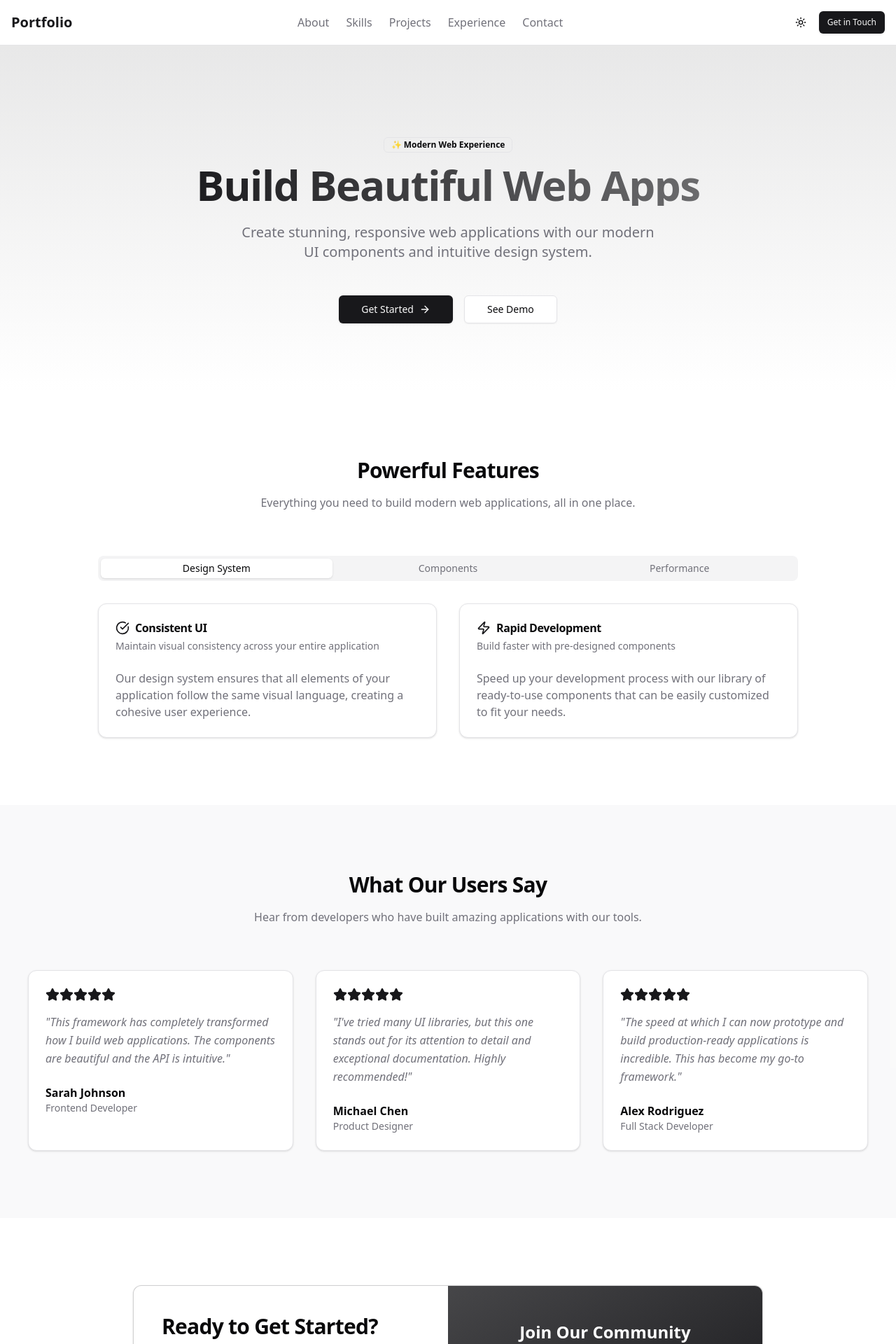
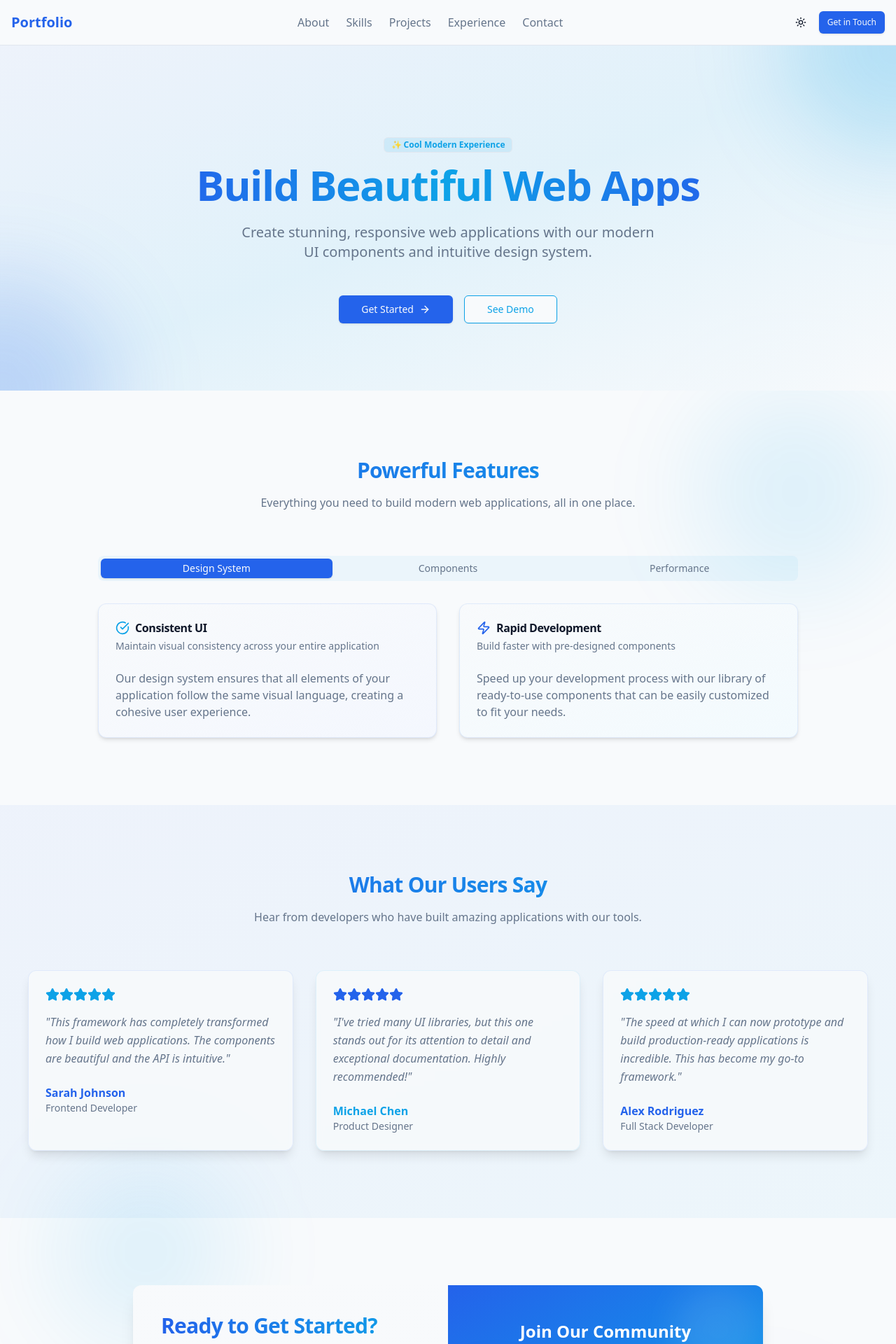
Before and after one commit to magnolia-AI/hi-gTqtu, a Next.js app: page / in a window 1280 px wide. Shown: the top 1920 px of the page at 70% size. Built offline with nearby package versions, Linux system fonts and the light colour scheme.

Commit message:
Update files after message

```diff
--- a/app/globals.css
+++ b/app/globals.css
@@ -13,48 +13,48 @@
 
 @layer base {
   :root {
-    --background: 0 0% 100%;
-    --foreground: 240 10% 3.9%;
+    --background: 210 40% 98%;
+    --foreground: 222 47% 11%;
     --card: 0 0% 100%;
-    --card-foreground: 240 10% 3.9%;
+    --card-foreground: 222 47% 11%;
     --popover: 0 0% 100%;
-    --popover-foreground: 240 10% 3.9%;
-    --primary: 240 5.9% 10%;
-    --primary-foreground: 0 0% 98%;
-    --secondary: 240 4.8% 95.9%;
-    --secondary-foreground: 240 5.9% 10%;
-    --muted: 240 4.8% 95.9%;
-    --muted-foreground: 240 3.8% 46.1%;
-    --accent: 240 4.8% 95.9%;
-    --accent-foreground: 240 5.9% 10%;
+    --popover-foreground: 222 47% 11%;
+    --primary: 221 83% 53%;
+    --primary-foreground: 210 40% 98%;
+    --secondary: 199 89% 48%;
+    --secondary-foreground: 210 40% 98%;
+    --muted: 210 40% 96.1%;
+    --muted-foreground: 215 16% 47%;
+    --accent: 199 89% 48%;
+    --accent-foreground: 210 40% 98%;
     --destructive: 0 84.2% 60.2%;
-    --destructive-foreground: 0 0% 98%;
-    --border: 240 5.9% 90%;
-    --input: 240 5.9% 90%;
-    --ring: 240 5.9% 10%;
+    --destructive-foreground: 210 40% 98%;
+    --border: 214 32% 91%;
+    --input: 214 32% 91%;
+    --ring: 221 83% 53%;
     --radius: 0.5rem;
   }
 
   .dark {
-    --background: 240 10% 3.9%;
-    --foreground: 0 0% 98%;
-    --card: 240 10% 3.9%;
-    --card-foreground: 0 0% 98%;
-    --popover: 240 10% 3.9%;
-    --popover-foreground: 0 0% 98%;
-    --primary: 0 0% 98%;
-    --primary-foreground: 240 5.9% 10%;
-    --secondary: 240 3.7% 15.9%;
-    --secondary-foreground: 0 0% 98%;
-    --muted: 240 3.7% 15.9%;
-    --muted-foreground: 240 5% 64.9%;
-    --accent: 240 3.7% 15.9%;
-    --accent-foreground: 0 0% 98%;
+    --background: 222 47% 11%;
+    --foreground: 210 40% 98%;
+    --card: 222 47% 11%;
+    --card-foreground: 210 40% 98%;
+    --popover: 222 47% 11%;
+    --popover-foreground: 210 40% 98%;
+    --primary: 217 91% 60%;
+    --primary-foreground: 222 47% 11%;
+    --secondary: 199 89% 48%;
+    --secondary-foreground: 222 47% 11%;
+    --muted: 217 33% 17%;
+    --muted-foreground: 215 20% 65%;
+    --accent: 199 89% 48%;
+    --accent-foreground: 210 40% 98%;
     --destructive: 0 62.8% 30.6%;
-    --destructive-foreground: 0 85.7% 97.3%;
-    --border: 240 3.7% 15.9%;
-    --input: 240 3.7% 15.9%;
-    --ring: 240 4.9% 83.9%;
+    --destructive-foreground: 210 40% 98%;
+    --border: 217 33% 17%;
+    --input: 217 33% 17%;
+    --ring: 224 76% 48%;
   }
 }
 
--- a/app/page.tsx
+++ b/app/page.tsx
@@ -18,23 +18,25 @@ export default function Home() {
 
   return (
     <div className="min-h-full">
-      {/* Hero Section with gradient background */}
-      <section className="relative overflow-hidden bg-gradient-to-b from-primary/10 to-background pt-32 pb-24">
+      {/* Hero Section with cool gradient background */}
+      <section className="relative overflow-hidden bg-gradient-to-br from-primary/5 via-secondary/10 to-background pt-32 pb-24">
         <div className="absolute inset-0 bg-grid-white/10 [mask-image:linear-gradient(0deg,transparent,rgba(255,255,255,0.8),transparent)] pointer-events-none" />
+        <div className="absolute -top-40 -right-40 h-80 w-80 rounded-full bg-secondary/20 blur-3xl" />
+        <div className="absolute -bottom-40 -left-40 h-80 w-80 rounded-full bg-primary/20 blur-3xl" />
         <div className="container mx-auto px-4 relative z-10">
           <div className="max-w-[800px] mx-auto text-center">
-            <Badge className="mb-4" variant="outline">✨ Modern Web Experience</Badge>
-            <h1 className="text-5xl font-bold tracking-tight lg:text-6xl bg-clip-text text-transparent bg-gradient-to-r from-primary to-primary/60 mb-4">
+            <Badge className="mb-4 bg-secondary/10 text-secondary hover:bg-secondary/20" variant="outline">✨ Cool Modern Experience</Badge>
+            <h1 className="text-5xl font-bold tracking-tight lg:text-6xl bg-clip-text text-transparent bg-gradient-to-r from-primary via-secondary to-primary mb-4">
               Build Beautiful Web Apps
             </h1>
             <p className="mt-6 text-xl text-muted-foreground max-w-[600px] mx-auto">
               Create stunning, responsive web applications with our modern UI components and intuitive design system.
             </p>
             <div className="mt-12 flex flex-wrap gap-4 justify-center">
-              <Button size="lg" className="px-8 gap-2">
+              <Button size="lg" className="px-8 gap-2 bg-primary hover:bg-primary/90">
                 Get Started <ArrowRight className="h-4 w-4" />
               </Button>
-              <Button size="lg" variant="outline" className="px-8" onClick={showToast}>
+              <Button size="lg" variant="outline" className="px-8 border-secondary text-secondary hover:bg-secondary/10" onClick={showToast}>
                 See Demo
               </Button>
             </div>
@@ -43,9 +45,10 @@ export default function Home() {
       </section>
 
       {/* Features Section with Tabs */}
-      <section className="container mx-auto px-4 py-24">
+      <section className="container mx-auto px-4 py-24 relative">
+        <div className="absolute top-0 right-0 w-72 h-72 bg-secondary/10 rounded-full blur-3xl -z-10" />
         <div className="text-center mb-16">
-          <h2 className="text-3xl font-bold tracking-tight mb-4">
+          <h2 className="text-3xl font-bold tracking-tight mb-4 bg-clip-text text-transparent bg-gradient-to-r from-primary to-secondary">
             Powerful Features
           </h2>
           <p className="text-muted-foreground max-w-[600px] mx-auto">
@@ -54,17 +57,17 @@ export default function Home() {
         </div>
 
         <Tabs defaultValue="design" className="max-w-[1000px] mx-auto">
-          <TabsList className="grid w-full grid-cols-3 mb-8">
-            <TabsTrigger value="design">Design System</TabsTrigger>
-            <TabsTrigger value="components">Components</TabsTrigger>
-            <TabsTrigger value="performance">Performance</TabsTrigger>
+          <TabsList className="grid w-full grid-cols-3 mb-8 bg-secondary/5">
+            <TabsTrigger value="design" className="data-[state=active]:bg-primary data-[state=active]:text-primary-foreground">Design System</TabsTrigger>
+            <TabsTrigger value="components" className="data-[state=active]:bg-primary data-[state=active]:text-primary-foreground">Components</TabsTrigger>
+            <TabsTrigger value="performance" className="data-[state=active]:bg-primary data-[state=active]:text-primary-foreground">Performance</TabsTrigger>
           </TabsList>
           <TabsContent value="design" className="space-y-4">
             <div className="grid md:grid-cols-2 gap-8">
-              <Card>
+              <Card className="border-primary/10 bg-gradient-to-br from-background to-primary/5 shadow-md">
                 <CardHeader>
                   <CardTitle className="flex items-center gap-2">
-                    <CheckCircle className="h-5 w-5 text-primary" /> Consistent UI
+                    <CheckCircle className="h-5 w-5 text-secondary" /> Consistent UI
                   </CardTitle>
                   <CardDescription>
                     Maintain visual consistency across your entire application
@@ -76,7 +79,7 @@ export default function Home() {
                   </p>
                 </CardContent>
               </Card>
-              <Card>
+              <Card className="border-primary/10 bg-gradient-to-br from-background to-secondary/5 shadow-md">
                 <CardHeader>
                   <CardTitle className="flex items-center gap-2">
                     <Zap className="h-5 w-5 text-primary" /> Rapid Development
@@ -95,10 +98,10 @@ export default function Home() {
           </TabsContent>
           <TabsContent value="components" className="space-y-4">
             <div className="grid md:grid-cols-2 gap-8">
-              <Card>
+              <Card className="border-primary/10 bg-gradient-to-br from-background to-primary/5 shadow-md">
                 <CardHeader>
                   <CardTitle className="flex items-center gap-2">
-                    <Star className="h-5 w-5 text-primary" /> Premium Components
+                    <Star className="h-5 w-5 text-secondary" /> Premium Components
                   </CardTitle>
                   <CardDescription>
                     High-quality UI elements for every need
@@ -110,7 +113,7 @@ export default function Home() {
                   </p>
                 </CardContent>
               </Card>
-              <Card>
+              <Card className="border-primary/10 bg-gradient-to-br from-background to-secondary/5 shadow-md">
                 <CardHeader>
                   <CardTitle className="flex items-center gap-2">
                     <ArrowUpRight className="h-5 w-5 text-primary" /> Extensible
@@ -129,10 +132,10 @@ export default function Home() {
           </TabsContent>
           <TabsContent value="performance" className="space-y-4">
             <div className="grid md:grid-cols-2 gap-8">
-              <Card>
+              <Card className="border-primary/10 bg-gradient-to-br from-background to-primary/5 shadow-md">
                 <CardHeader>
                   <CardTitle className="flex items-center gap-2">
-                    <Clock className="h-5 w-5 text-primary" /> Optimized Loading
+                    <Clock className="h-5 w-5 text-secondary" /> Optimized Loading
                   </CardTitle>
                   <CardDescription>
                     Fast loading times for better user experience
@@ -144,7 +147,7 @@ export default function Home() {
                   </p>
                 </CardContent>
               </Card>
-              <Card>
+              <Card className="border-primary/10 bg-gradient-to-br from-background to-secondary/5 shadow-md">
                 <CardHeader>
                   <CardTitle className="flex items-center gap-2">
                     <Zap className="h-5 w-5 text-primary" /> Responsive Design
@@ -165,10 +168,11 @@ export default function Home() {
       </section>
 
       {/* Testimonials Section */}
-      <section className="bg-muted/50 py-24">
-        <div className="container mx-auto px-4">
+      <section className="bg-gradient-to-br from-primary/5 to-secondary/5 py-24 relative">
+        <div className="absolute inset-0 bg-grid-white/10 [mask-image:linear-gradient(0deg,transparent,rgba(255,255,255,0.5),transparent)] pointer-events-none" />
+        <div className="container mx-auto px-4 relative z-10">
           <div className="text-center mb-16">
-            <h2 className="text-3xl font-bold tracking-tight mb-4">
+            <h2 className="text-3xl font-bold tracking-tight mb-4 bg-clip-text text-transparent bg-gradient-to-r from-primary to-secondary">
               What Our Users Say
             </h2>
             <p className="text-muted-foreground max-w-[600px] mx-auto">
@@ -177,22 +181,22 @@ export default function Home() {
           </div>
 
           <div className="grid md:grid-cols-3 gap-8 max-w-[1200px] mx-auto">
-            <Card className="bg-background">
+            <Card className="bg-background/80 backdrop-blur-sm border-primary/10 shadow-lg">
               <CardContent className="pt-6">
                 <div className="flex items-center mb-4">
                   {[1, 2, 3, 4, 5].map((star) => (
-                    <Star key={star} className="h-5 w-5 fill-primary text-primary" />
+                    <Star key={star} className="h-5 w-5 fill-secondary text-secondary" />
                   ))}
                 </div>
                 <p className="italic text-muted-foreground leading-relaxed mb-6">
                   "This framework has completely transformed how I build web applications. The components are beautiful and the API is intuitive."
                 </p>
-                <div className="font-semibold">Sarah Johnson</div>
+                <div className="font-semibold text-primary">Sarah Johnson</div>
                 <div className="text-sm text-muted-foreground">Frontend Developer</div>
               </CardContent>
             </Card>
 
-            <Card className="bg-background">
+            <Card className="bg-background/80 backdrop-blur-sm border-secondary/10 shadow-lg">
               <CardContent className="pt-6">
                 <div className="flex items-center mb-4">
                   {[1, 2, 3, 4, 5].map((star) => (
@@ -202,22 +206,22 @@ export default function Home() {
                 <p className="italic text-muted-foreground leading-relaxed mb-6">
                   "I've tried many UI libraries, but this one stands out for its attention to detail and exceptional documentation. Highly recommended!"
                 </p>
-                <div className="font-semibold">Michael Chen</div>
+                <div className="font-semibold text-secondary">Michael Chen</div>
                 <div className="text-sm text-muted-foreground">Product Designer</div>
               </CardContent>
             </Card>
 
-            <Card className="bg-background">
+            <Card className="bg-background/80 backdrop-blur-sm border-primary/10 shadow-lg">
               <CardContent className="pt-6">
                 <div className="flex items-center mb-4">
                   {[1, 2, 3, 4, 5].map((star) => (
-                    <Star key={star} className="h-5 w-5 fill-primary text-primary" />
+                    <Star key={star} className="h-5 w-5 fill-secondary text-secondary" />
                   ))}
                 </div>
                 <p className="italic text-muted-foreground leading-relaxed mb-6">
                   "The speed at which I can now prototype and build production-ready applications is incredible. This has become my go-to framework."
                 </p>
-                <div className="font-semibold">Alex Rodriguez</div>
+                <div className="font-semibold text-primary">Alex Rodriguez</div>
                 <div className="text-sm text-muted-foreground">Full Stack Developer</div>
               </CardContent>
             </Card>
@@ -226,30 +230,34 @@ export default function Home() {
       </section>
 
       {/* Call to Action Section */}
-      <section className="container mx-auto px-4 py-24">
-        <Card className="max-w-[900px] mx-auto overflow-hidden border-primary/20">
+      <section className="container mx-auto px-4 py-24 relative">
+        <div className="absolute -bottom-20 right-20 w-64 h-64 bg-primary/10 rounded-full blur-3xl -z-10" />
+        <div className="absolute -top-20 left-20 w-64 h-64 bg-secondary/10 rounded-full blur-3xl -z-10" />
+        <Card className="max-w-[900px] mx-auto overflow-hidden border-none shadow-xl bg-gradient-to-br from-background via-background to-background/80">
           <div className="grid md:grid-cols-2">
             <div className="p-8 md:p-10">
-              <h2 className="text-3xl font-bold tracking-tight mb-4">
+              <h2 className="text-3xl font-bold tracking-tight mb-4 bg-clip-text text-transparent bg-gradient-to-r from-primary to-secondary">
                 Ready to Get Started?
               </h2>
               <p className="text-muted-foreground mb-8">
                 Join thousands of developers building amazing web applications with our modern UI framework.
               </p>
               <div className="flex flex-wrap gap-4">
-                <Button className="gap-2">
+                <Button className="gap-2 bg-primary hover:bg-primary/90">
                   Start Building <ArrowRight className="h-4 w-4" />
                 </Button>
-                <Button variant="outline">
+                <Button variant="outline" className="border-secondary text-secondary hover:bg-secondary/10">
                   View Documentation
                 </Button>
               </div>
             </div>
-            <div className="bg-gradient-to-br from-primary/80 to-primary p-10 flex items-center justify-center">
-              <div className="text-white text-center">
+            <div className="bg-gradient-to-br from-primary to-secondary p-10 flex items-center justify-center relative overflow-hidden">
+              <div className="absolute top-0 right-0 w-32 h-32 bg-white/10 rounded-full blur-xl" />
+              <div className="absolute bottom-0 left-0 w-32 h-32 bg-black/10 rounded-full blur-xl" />
+              <div className="text-white text-center relative z-10">
                 <h3 className="text-2xl font-bold mb-2">Join Our Community</h3>
                 <p className="mb-6 opacity-90">Get support, share ideas, and collaborate with other developers</p>
-                <Button variant="secondary" className="w-full">
+                <Button variant="secondary" className="w-full bg-white/20 hover:bg-white/30 backdrop-blur-sm">
                   Join Discord
                 </Button>
               </div>
```
Also changed, not shown: src/app/page.tsx (added, +101 -0 lines).
